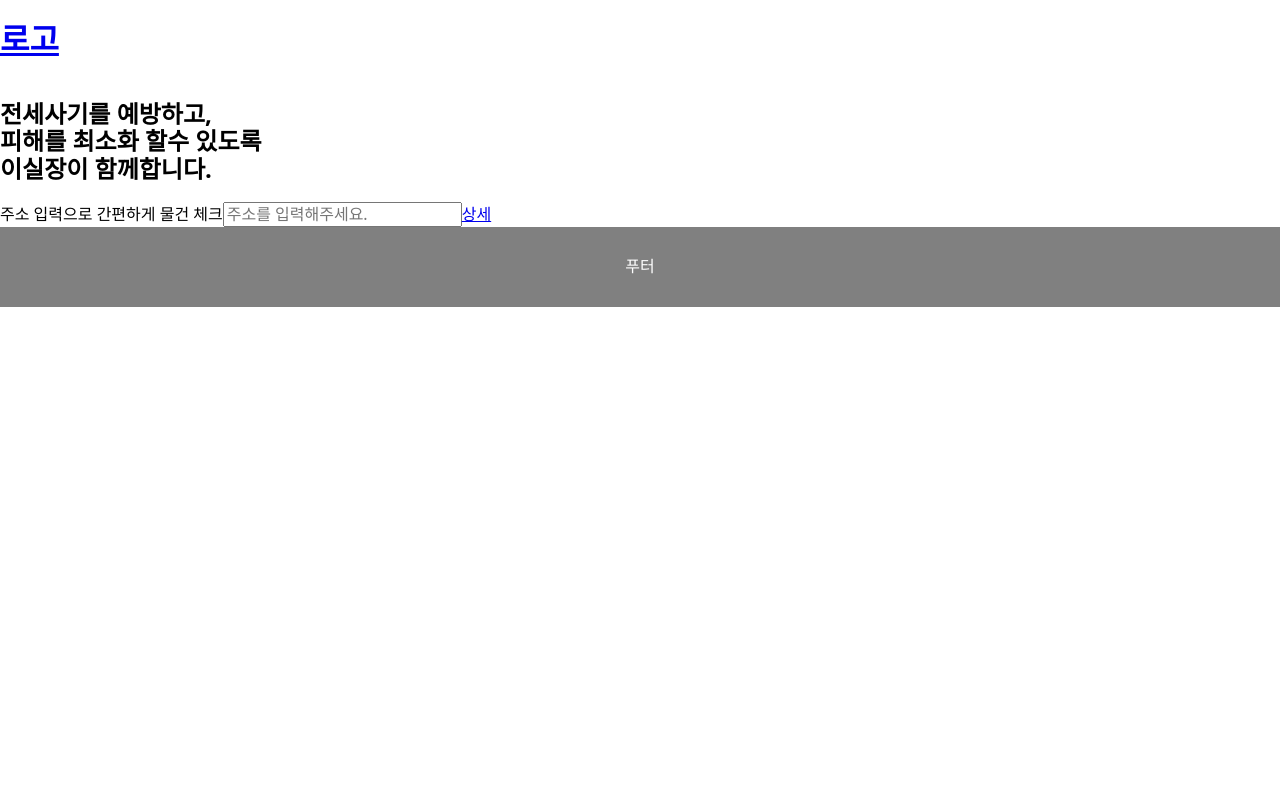
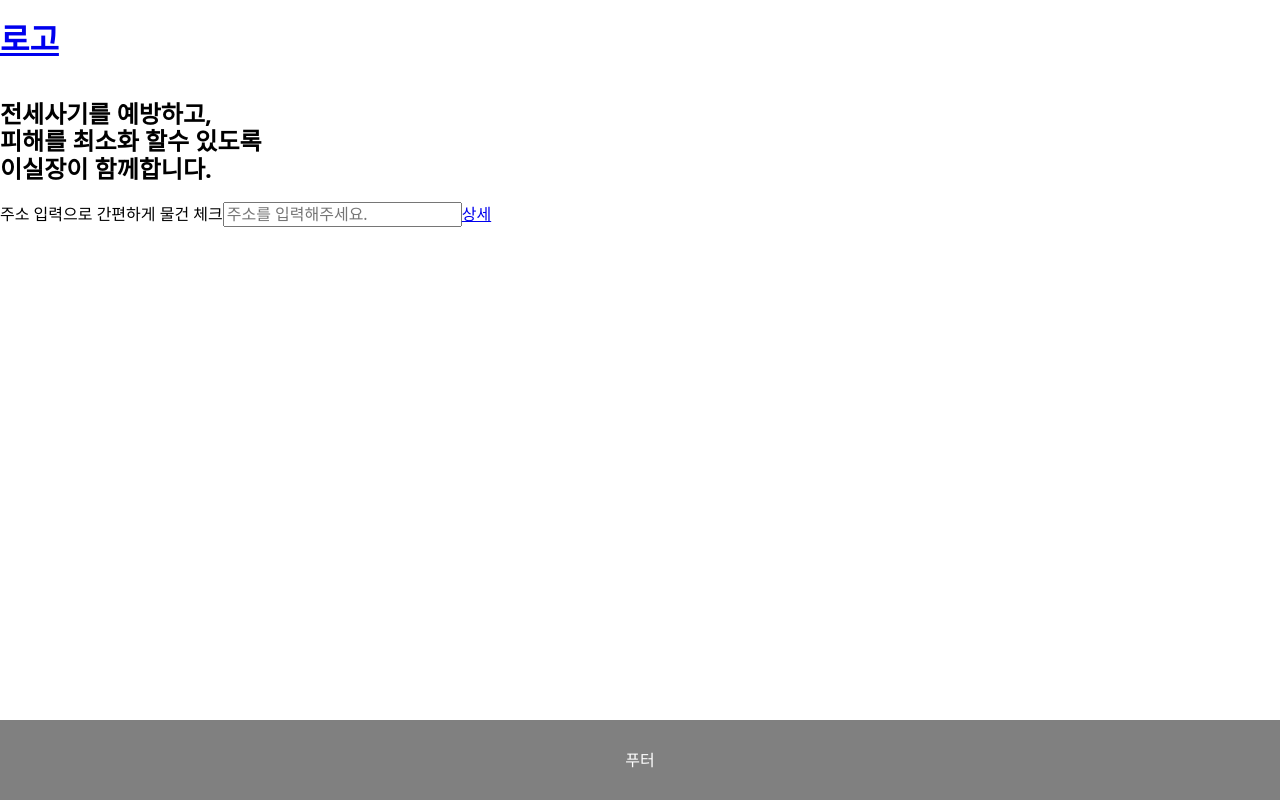
Before and after one commit to gimso2x/test15, a Next.js app: page / in a window 1280 px wide. Built offline with nearby package versions, Linux system fonts and the light colour scheme.

Commit message:
Update Layout.module.scss

```diff
--- a/src/components/common/Layout/Layout.module.scss
+++ b/src/components/common/Layout/Layout.module.scss
@@ -2,7 +2,6 @@
   display: flex;
   flex-direction: column;
   min-height: 100vh;
-  min-height: -webkit-fill-available;
 }
 .main {
   flex: 1;
```
